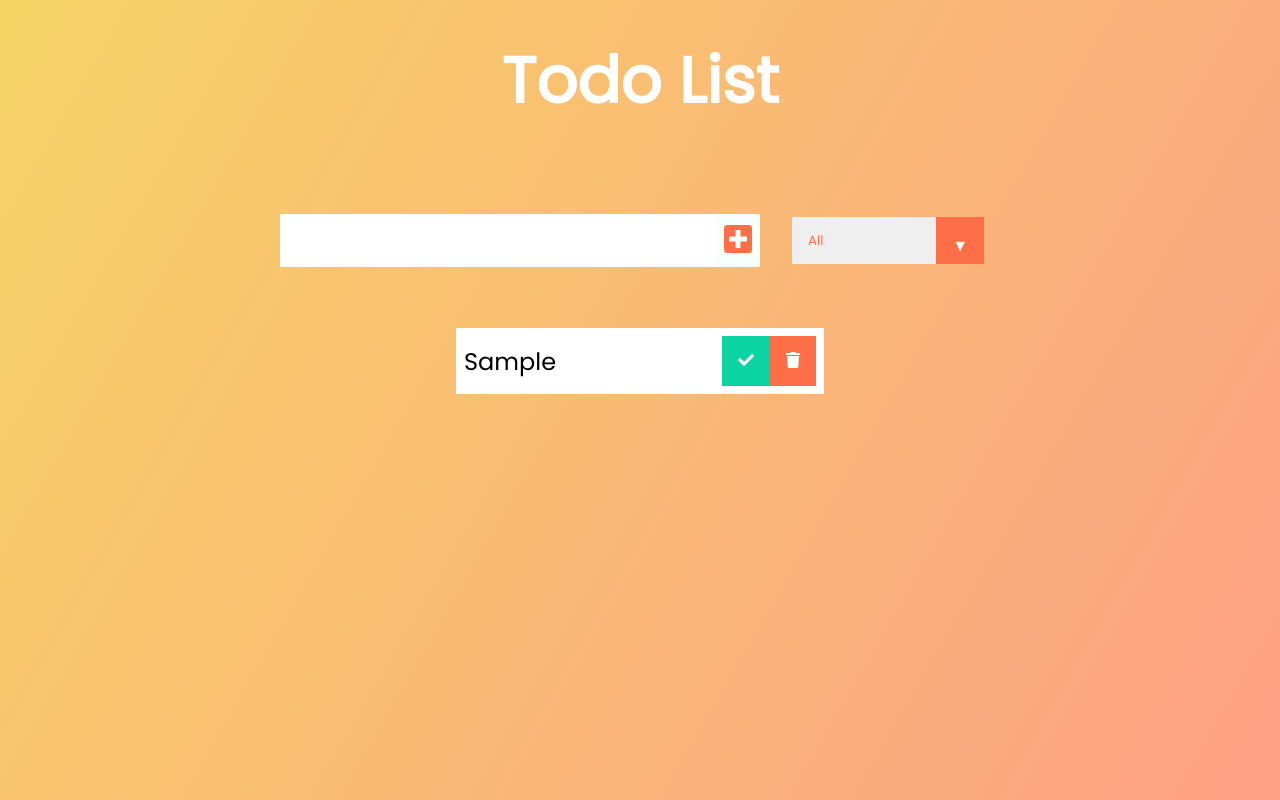
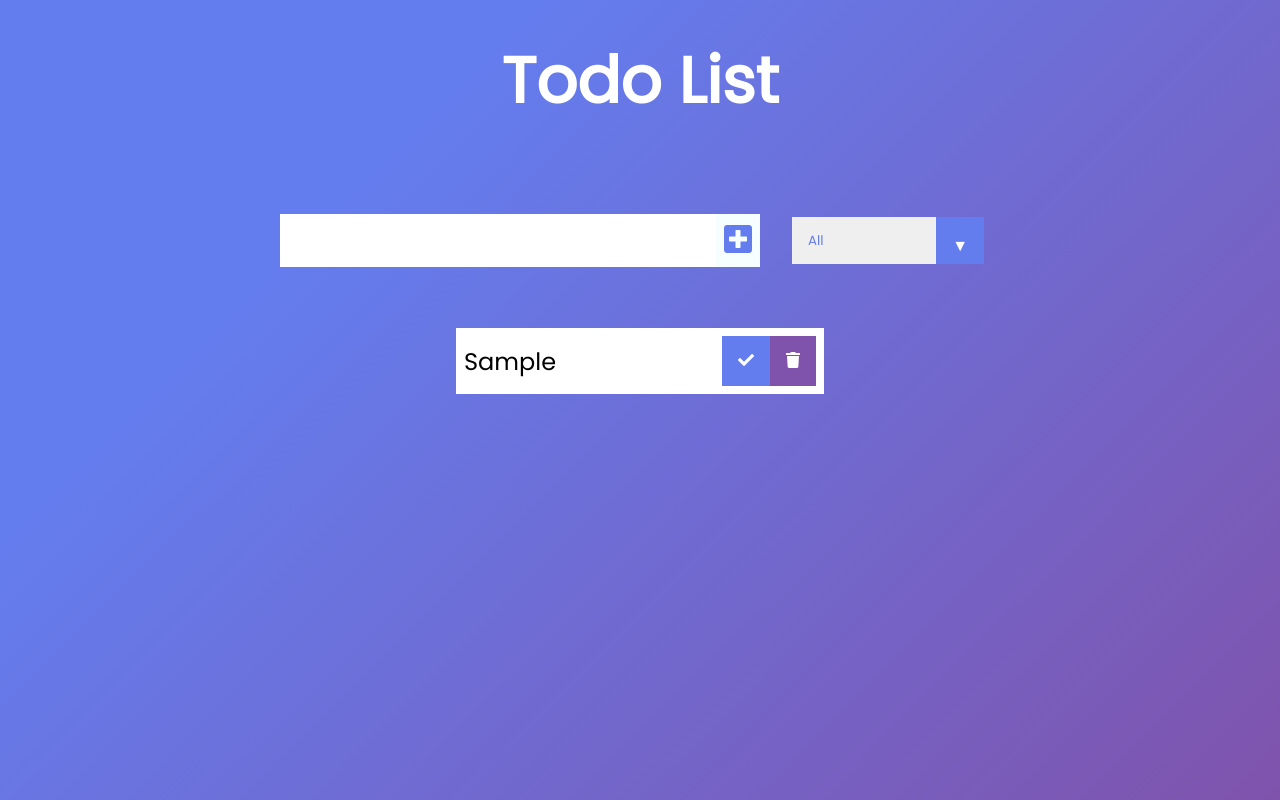
Before and after one commit to charint4/todo-app, a React (Create React App) app: page / in a window 1280 px wide. Both pictures are taken after typing "Sample" into the empty fields and a click on the button 738 px from the left and 240 px from the top of the page. Built offline with nearby package versions, Linux system fonts and the light colour scheme.

Commit message:
change ui color

```diff
--- a/src/App.css
+++ b/src/App.css
@@ -4,7 +4,8 @@
   box-sizing: border-box;
 }
 body {
-  background-image: linear-gradient(120deg, #f6d365 0%, #fda085 100%);
+  background-color: #7f53ac;
+background-image: linear-gradient(315deg, #7f53ac 0%, #647dee 74%);
   color: white;
   font-family: "Poppins", sans-serif;
   min-height: 100vh;
@@ -28,13 +29,13 @@ form button {
   background: white;
 }
 form button {
-  color: #ff6f47;
+  color: #647dee;
   background: #f7fffe;
   cursor: pointer;
   transition: all 0.3s ease;
 }
 form button:hover {
-  background: #ff6f47;
+  background: #647dee;
   color: white;
 }
 .todo-container {
@@ -76,7 +77,7 @@ form button:hover {
 
 .trash-btn,
 .complete-btn {
-  background: #ff6f47;
+  background: #7f53ac;
   color: white;
   border: none;
   padding: 1rem;
@@ -84,7 +85,7 @@ form button:hover {
   font-size: 1rem;
 }
 .complete-btn {
-  background: rgb(11, 212, 162);
+  background: #647dee;
 }
 .todo-item {
   padding: 0rem 0.5rem;
@@ -101,7 +102,7 @@ form button:hover {
 }
 
 .completed {
- background: rgb(11, 212, 162);
+  background-color: #647dee;
 }
 
 /*CUSTOM SELECTOR */
@@ -123,7 +124,7 @@ select {
   overflow: hidden;
 }
 select {
-  color: #ff6f47;
+  color: #647dee;
   font-family: "Poppins", sans-serif;
   cursor: pointer;
   width: 12rem;
@@ -135,7 +136,7 @@ select {
   top: 0;
   right: 0;
   padding: 1rem;
-  background: #ff6f47;
+  background: #647dee;
   cursor: pointer;
   pointer-events: none;
 }
```
